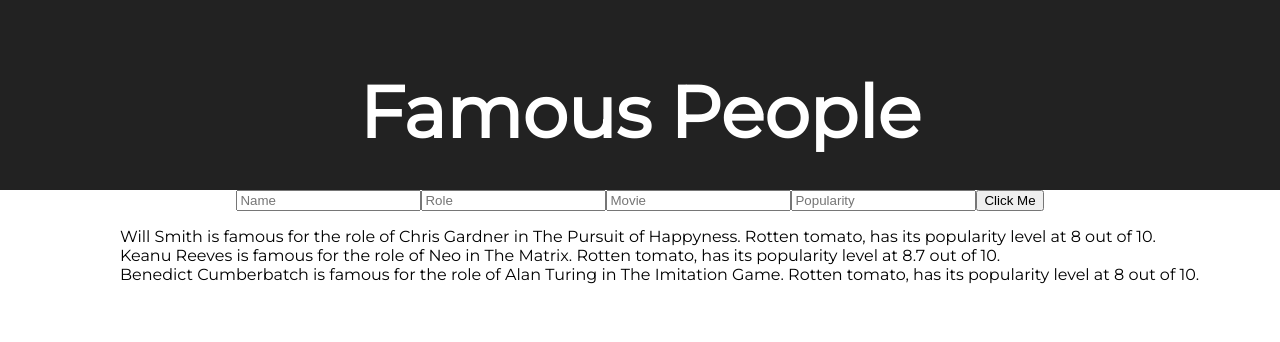
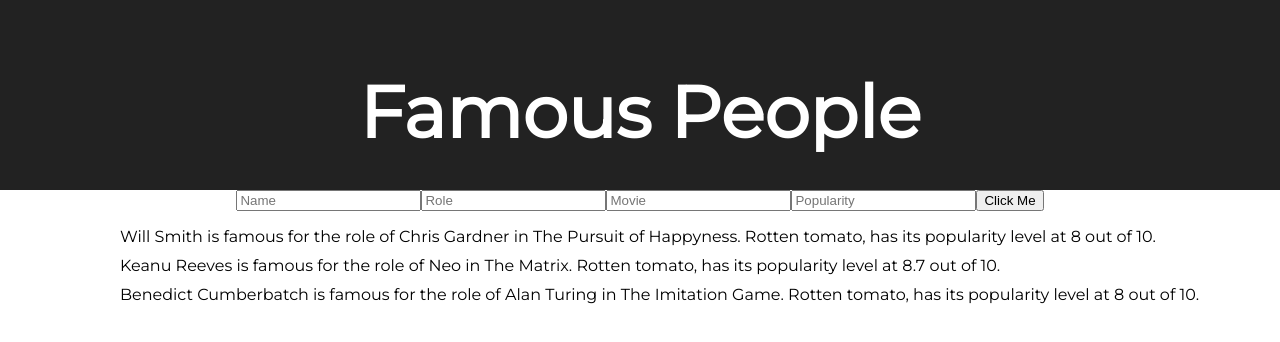
Before and after one commit to dannyyaaj/nunki-famous-people, a React (Create React App) app: page / in a window 1280 px wide. Shown: the top 342 px of the page. Built offline with nearby package versions, Linux system fonts and the light colour scheme.

Commit message:
fixed spacing of list items

```diff
--- a/src/components/StarList/StarList.css
+++ b/src/components/StarList/StarList.css
@@ -4,3 +4,7 @@
   text-align: left;
   margin-left: 5rem;
 }
+
+li {
+  margin-top: 10px;
+}
```
